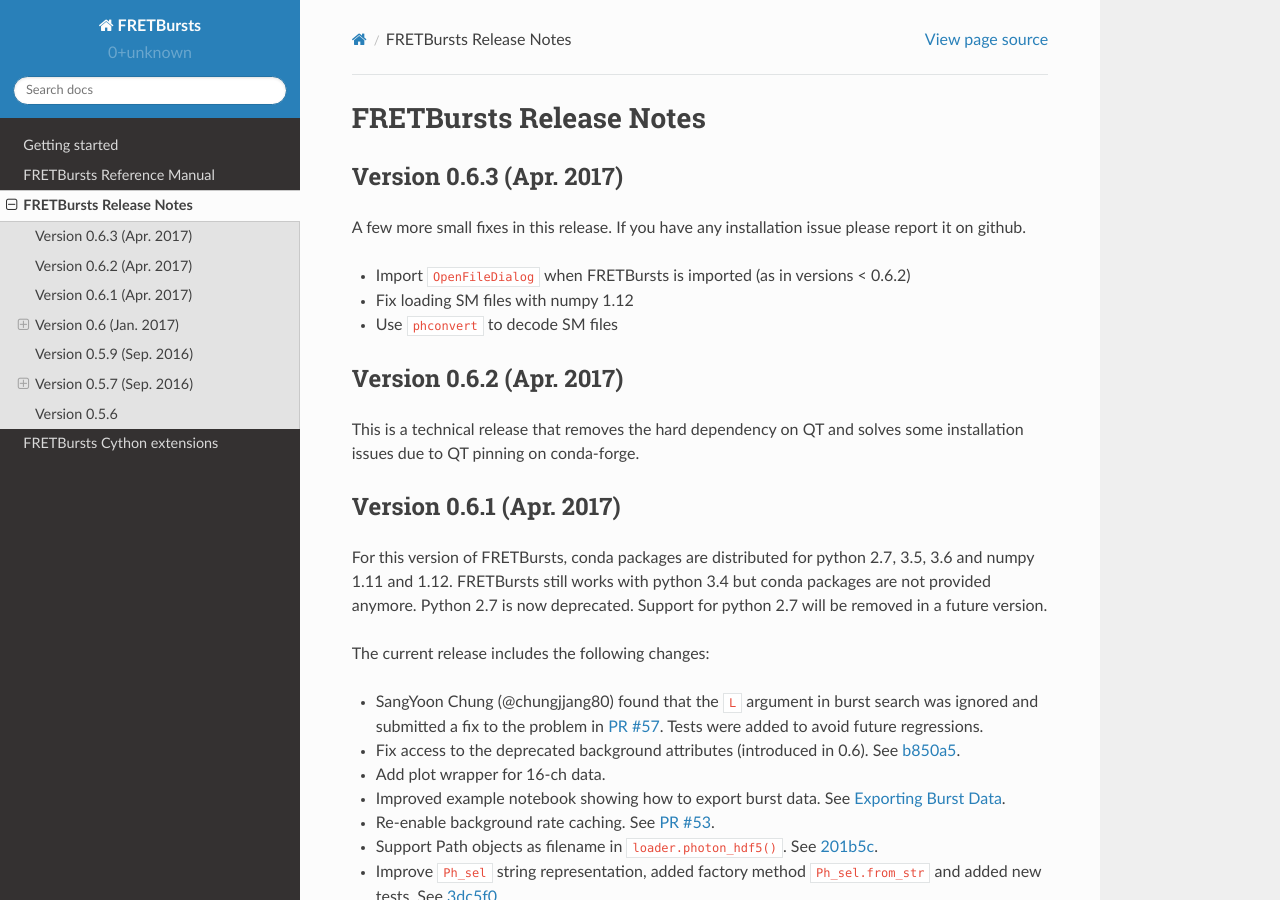
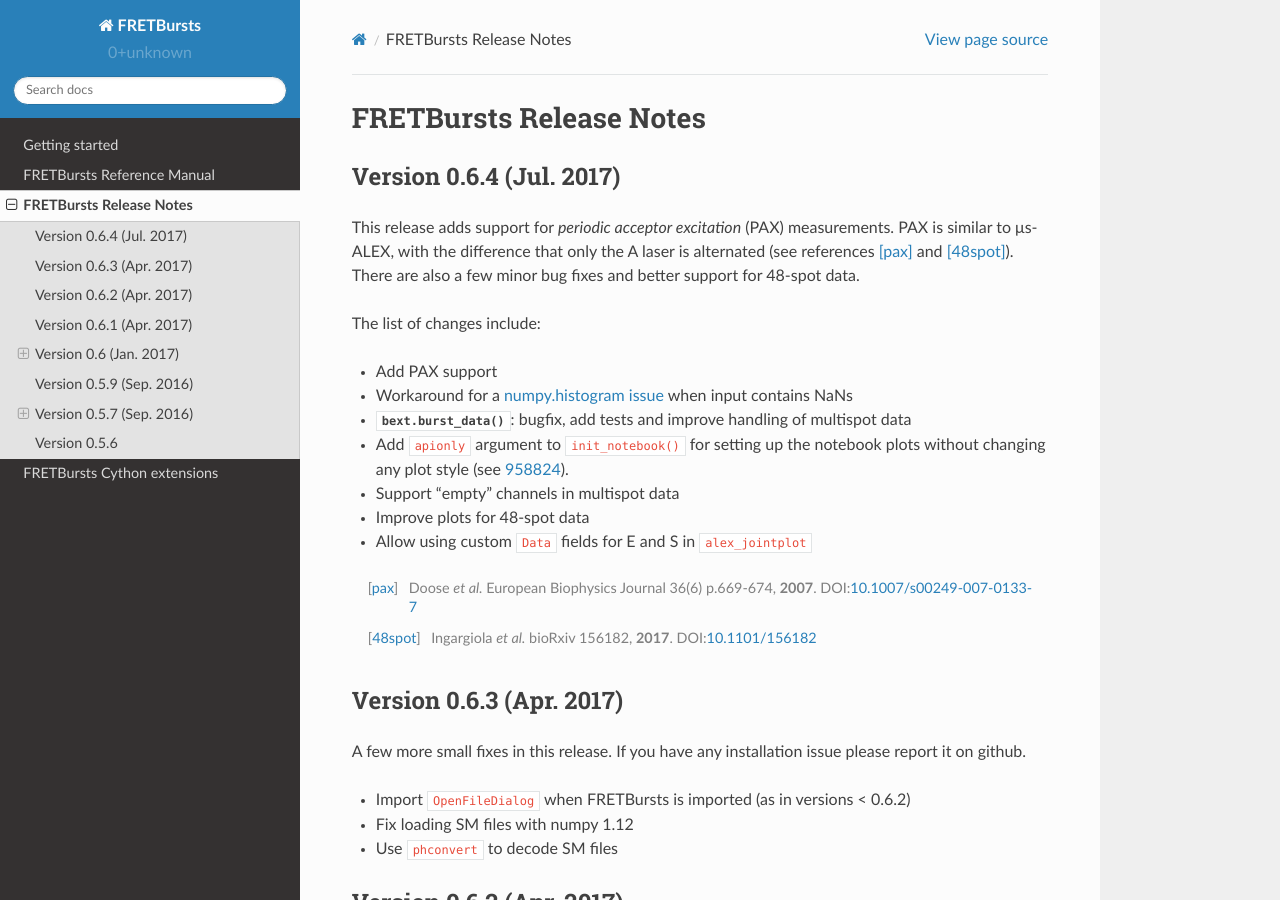
Before and after one commit to tritemio/FRETBursts, a Sphinx documentation site: the page built from docs/source/releasenotes.rst, in a window 1280 px wide and 900 px high. Built offline with Sphinx 7.4.7 and the Read the Docs theme 2.0.0, drawn with Linux system fonts in a browser that asks for light colours; the version number could not be read and is left out; some of the changed text lies outside the part shown.

Commit message:
Docs: update release notes and minor doc tweaks

```diff
--- a/docs/source/burstsearch.rst
+++ b/docs/source/burstsearch.rst
@@ -8,7 +8,7 @@
 For a more general explanation of burst search concepts see
 `(Ingargiola PLOS ONE 2016) <http://dx.doi.org/10.1101/039198>`__.
 For usage examples see the
-`us-ALEX notebook <http://nbviewer.ipython.org/urls/raw.github.com/tritemio/FRETBursts_notebooks/master/notebooks/FRETBursts%2520-%2520us-ALEX%2520smFRET%2520burst%2520analysis.ipynb>`__.
+`μs-ALEX notebook <http://nbviewer.ipython.org/urls/raw.github.com/tritemio/FRETBursts_notebooks/master/notebooks/FRETBursts%2520-%2520us-ALEX%2520smFRET%2520burst%2520analysis.ipynb>`__.
 An analysis of implementation performances of the
 :ref:`low-level burst search <burstsearch_core>` can be found in this blog post:
 `Optimizing burst search in python <http://tritemio.github.io/smbits/2015/12/06/optimize-burst-search-python/>`__.
--- a/docs/source/conf.py
+++ b/docs/source/conf.py
@@ -112,7 +112,8 @@
 
 # General information about the project.
 project = u'FRETBursts'
-copyright = u'2013-2016 The Regents of the University of California, Antonino Ingargiola and contributors.'
+import time
+copyright = u'2013-{}, The Regents of the University of California, Antonino Ingargiola and contributors.'.format(time.strftime("%Y"))
 
 # The language for content autogenerated by Sphinx. Refer to documentation
 # for a list of supported languages.
--- a/docs/source/installation.rst
+++ b/docs/source/installation.rst
@@ -8,7 +8,7 @@
 Windows and Linux.
 
 For updates on the latest FRETBursts version please refer to the
-`Release Notes (What's new?) <https://github.com/tritemio/FRETBursts/releases>`_.
+`Release Notes (What's new?) <https://github.com/tritemio/FRETBursts/releases>`__.
 
 .. _package_install:
 
@@ -65,7 +65,7 @@
     pip install git+git://github.com/tritemio/FRETBursts.git
 
 .. note ::
-    Note that the previous command fails if `git <http://git-scm.com/>`_
+    Note that the previous command fails if `git <http://git-scm.com/>`__
     is not installed.
 
 Alternatively you can do an "editable" installation, i.e. executing
--- a/docs/source/reference_manual.rst
+++ b/docs/source/reference_manual.rst
@@ -20,3 +20,4 @@
     HDF5_format
     fretmath
     files_description
+    cython
--- a/docs/source/releasenotes.rst
+++ b/docs/source/releasenotes.rst
@@ -1,5 +1,30 @@
 FRETBursts Release Notes
 ========================
+
+Version 0.6.4 (Jul. 2017)
+--------------------------
+
+This release adds support for *periodic acceptor excitation* (PAX)
+measurements. PAX is similar to μs-ALEX, with the difference that only the
+A laser is alternated (see references [pax]_ and [48spot]_).
+There are also a few minor bug fixes and better support
+for 48-spot data.
+
+The list of changes include:
+
+- Add PAX support
+- Workaround for a `numpy.histogram issue <https://github.com/numpy/numpy/issues/7503>`__ when input contains NaNs
+- :func:`bext.burst_data() <fretbursts.burstlib_ext.burst_data>`: bugfix, add tests and improve handling of multispot data
+- Add ``apionly`` argument to ``init_notebook()`` for setting up the notebook
+  plots without changing any plot style (see `958824 <https://github.com/tritemio/FRETBursts/commit/958824123152fd618d6811153bfbed64722fffd7>`__).
+- Support "empty" channels in multispot data
+- Improve plots for 48-spot data
+- Allow using custom ``Data`` fields for E and S in ``alex_jointplot``
+
+.. [pax] Doose *et al.* European Biophysics Journal 36(6) p.669-674, **2007**.
+         DOI:`10.1007/s00249-007-0133-7 <https://doi.org/10.1007/s00249-007-0133-7>`__
+.. [48spot] Ingargiola *et al.* bioRxiv 156182, **2017**.
+         DOI:`10.1101/156182 <https://doi.org/10.1101/156182>`__
 
 Version 0.6.3 (Apr. 2017)
 --------------------------
```
